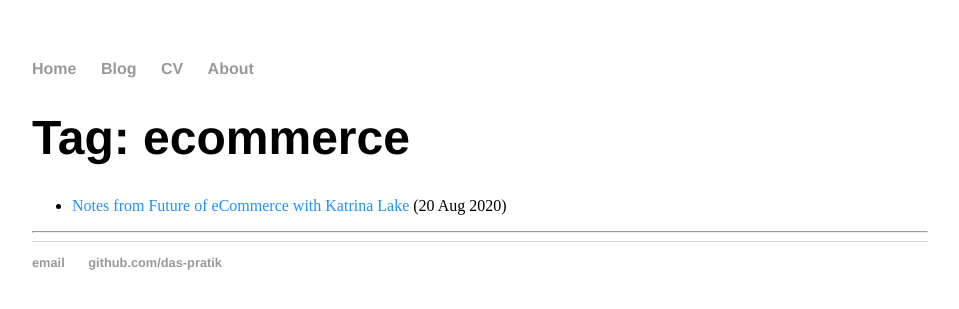
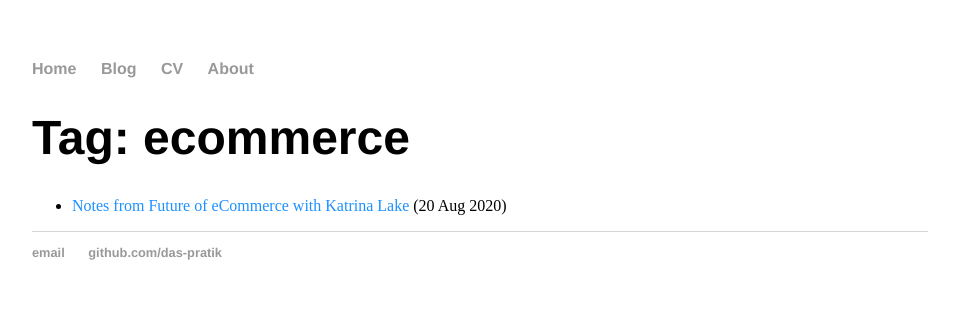
Before and after one commit to das-pratik/das-pratik.github.io, a Jekyll site: the page built from tag/ecommerce.md, in a window 1280 px wide. Shown: the top 309 px of the page, without its empty margins (160-1119 px from the left). Built offline with Jekyll 4.4.1, drawn with Linux system fonts in a browser that asks for light colours.

Commit message:
Update tag page layout and tag collection

```diff
--- a/_includes/head.html
+++ b/_includes/head.html
@@ -7,5 +7,8 @@
     <!-- Google analytics -->
     {% include analytics.html %}
 
+    {% if site.tags != "" %}
+    {% include collecttags.html %}
+    {% endif %}
 
 </head>
--- a/_layouts/tagpage.html
+++ b/_layouts/tagpage.html
@@ -11,4 +11,3 @@ layout: default
 {% endfor %}
 </ul>
 </div>
-<hr>
```
